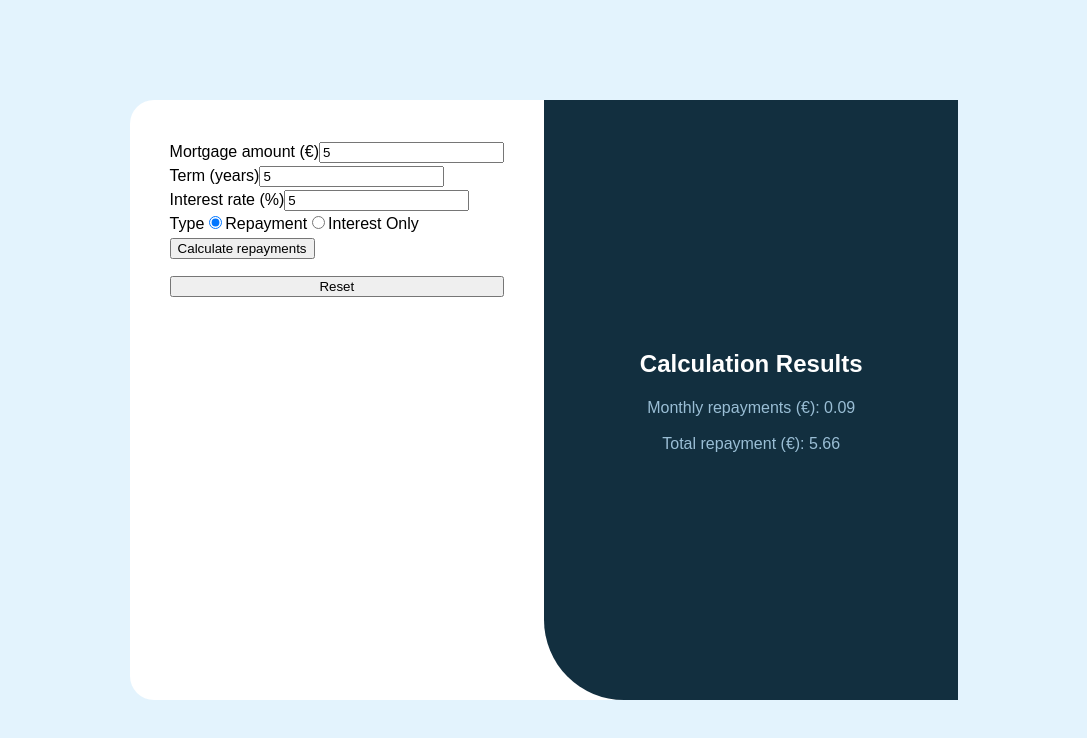
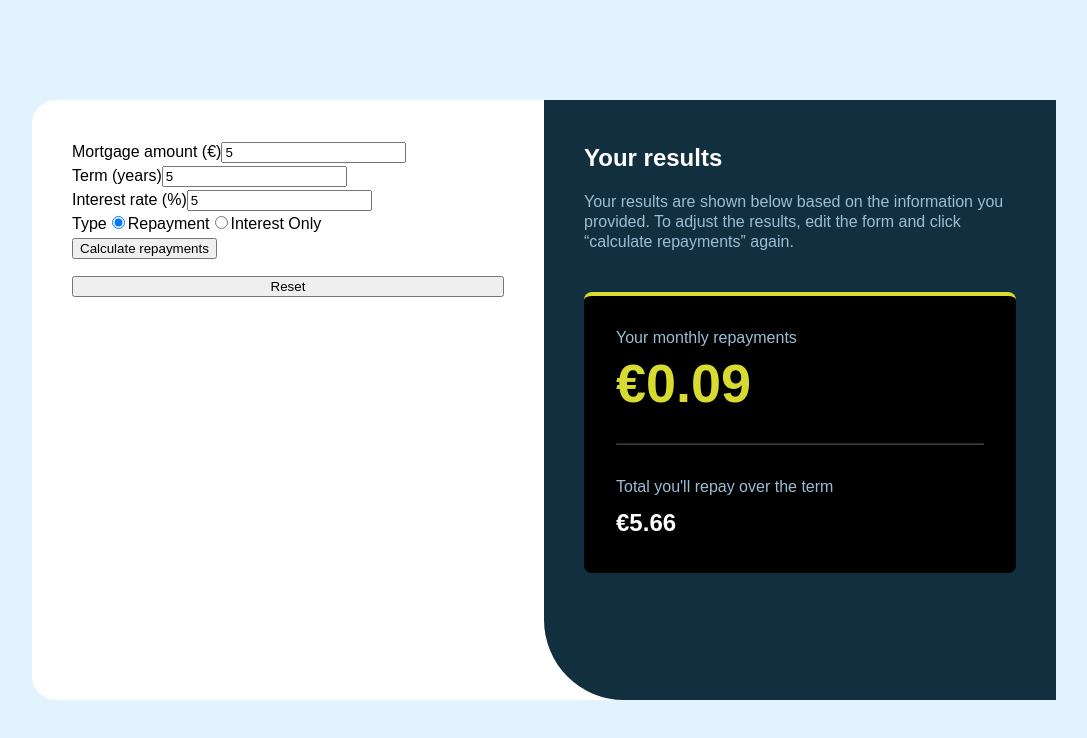
Before and after one commit to JosielLima/mortgage-repayment-calculator, a React (Vite) app: page / in a window 1280 px wide. Both pictures are taken after typing "5", "5", "5" into the empty fields and a click on the button "Calculate repayments". Shown: the top 738 px of the page, without its empty margins (96-1183 px from the left). Built offline with nearby package versions, Linux system fonts and the light colour scheme.

Commit message:
Css for results

```diff
--- a/src/components/Result.jsx
+++ b/src/components/Result.jsx
@@ -3,28 +3,41 @@ const Result = ({ results }) => {
   return (
     <div className="result">
     {results.monthlyPayment === null ? (
-      <>
+      <div className='result-empty'>
         <img src={illustrationEmpty} alt="No calculations performed" className="result-image" />
         <h6 className="text-preset-2 text-center text-white">Results shown here</h6>
         <p className="text-preset-4 text-center">Complete the form and click “calculate repayments” to see what
         your monthly repayments would be.</p>
-      </>
+      </div>
     ) : (
-      <>
-          <h6 className="text-preset-2 text-center text-white">Calculation Results</h6>
-          <p className="text-preset-4 text-center">
-            Monthly repayments (€): {results.monthlyPayment}
-          </p>
-          {results.totalRepayment !== null && (
-            <p className="text-preset-4 text-center">
-              Total repayment (€): {results.totalRepayment}
+      <div className='result-full'>
+          <div className='header'>
+            <h6 className="text-preset-2 text-white">Your results</h6>
+            <p className="text-preset-4 text-slate-300">
+            Your results are shown below based on the information you provided. To adjust the results, edit the form and click “calculate repayments” again.
             </p>
-          )}
-      </>)
+          </div>
+          <div className='card'>
+            <div>
+              <p className='text-preset-4 text-slate-300'>Your monthly repayments</p>
+              <div className='text-preset-1 text-primary'>€{results.monthlyPayment}</div>
+            </div>
+            {results.totalRepayment !== null && (
+            <>
+              <hr />
+              <div>
+                <p className="text-preset-4 text-slate-300">Total you&apos;ll repay over the term</p>
+                <p className="text-preset-2 text-white">
+                  €{results.totalRepayment}
+                </p>
+              </div>
+            </>
+            )}
+          </div>
+      </div>)
     }
     </div>
   );
-
 };
 
 export default Result;
--- a/src/styles/components.css
+++ b/src/styles/components.css
@@ -17,12 +17,47 @@
 .result {
   background-color: var(--color-slate-900);
   border-bottom-left-radius: 5rem;
-  display: flex;
-  flex-direction: column;
-  align-items: center;
-  justify-content: center;
-  gap: var(--space-10);
   padding: 2.5rem;
+
+  .result-empty {
+    display: flex;
+    flex-direction: column;
+    align-items: center;
+    justify-content: center;
+    gap: 1rem;
+  }
+
+  .result-full {
+    display: flex;
+    flex-direction: column;
+    gap: 2.5rem;
+
+    .header {
+      display: flex;
+      flex-direction: column;
+      gap: 1rem;
+    }
+  }
+
+  .card {
+    background-color: var(--color-black);
+    border-top: 4px solid var(--color-primary);
+    border-radius: 0.5rem;
+    padding: var(--space-20);
+    width: calc(100% - var(--space-20) * 2);
+
+    hr {
+      opacity: 0.25;
+      color: var(--color-slate-900);
+      margin: var(--space-20) 0;
+    }
+
+    div {
+      display: flex;
+      flex-direction: column;
+      gap: 0.5rem;
+    }
+  }
 }
 
 /* Form */
--- a/src/styles/global.css
+++ b/src/styles/global.css
@@ -7,6 +7,12 @@ body {
   font-family: var(--font-family-base);
   font-size: var(--font-size-base);
   line-height: var(--line-height-normal);
+}
+
+.text-preset-1 {
+  font-size: var(--font-size-large);
+  font-weight: bold;
+  line-height: calc(var(--font-size-large) * 0.3);
 }
 
 .text-preset-2 {
--- a/src/styles/tokens.css
+++ b/src/styles/tokens.css
@@ -20,6 +20,7 @@
 
   /* Spacing */
   --space-10: 1rem;   /* 16px */
+  --space-20: 2rem;   /* 32px */
   --space-100: 8rem;   /* 128px */
   --space-150: 12rem;  /* 192px */
   --space-200: 16rem;  /* 256px */
@@ -31,6 +32,7 @@
   --font-family-base: 'Plus Jakarta Sans', sans-serif;
   --font-size-base: 16px;
   --font-size-title: 1.5em;
+  --font-size-large: 3.375em;
   --line-height-tight: 125%;
   --line-height-normal: 150%;
 
```
